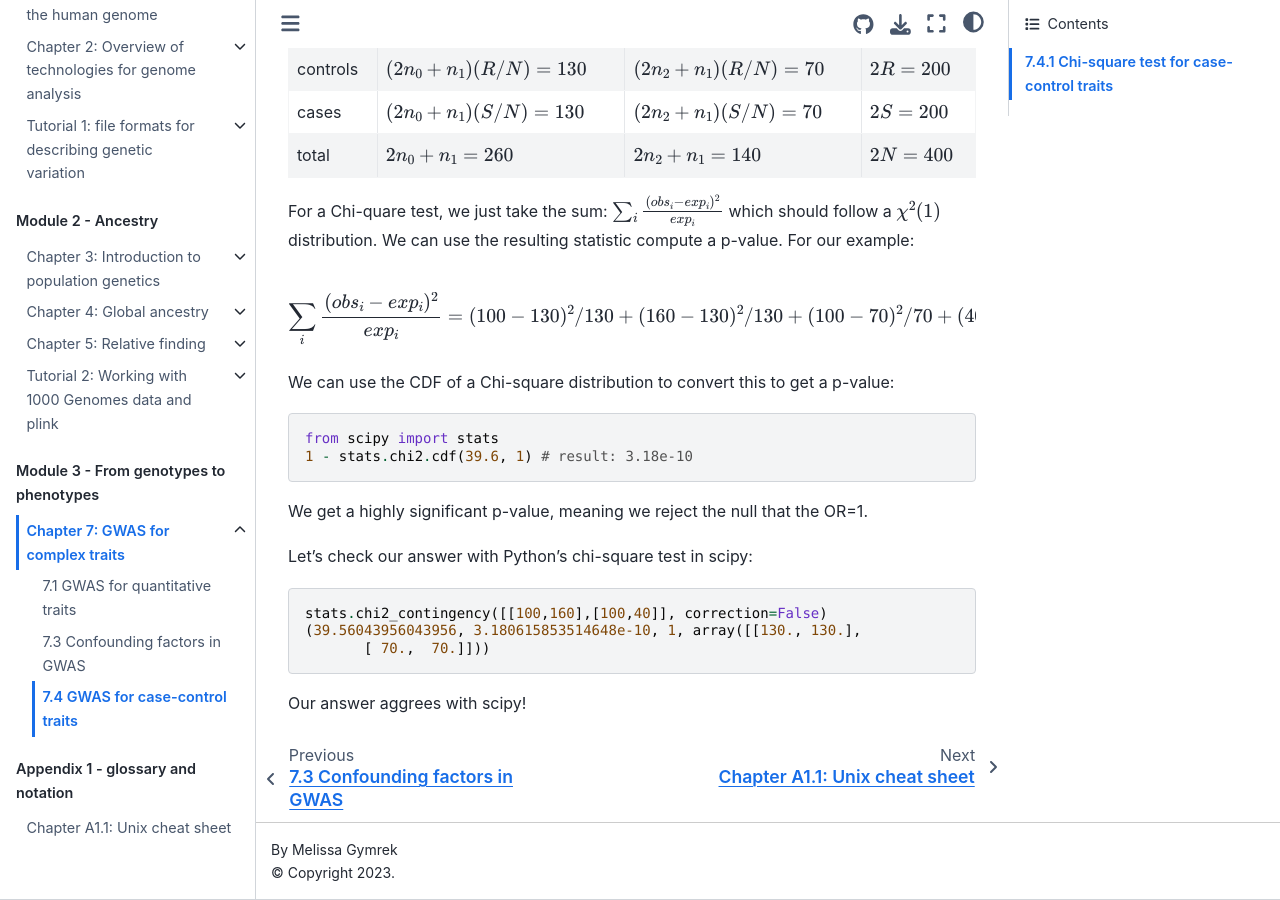
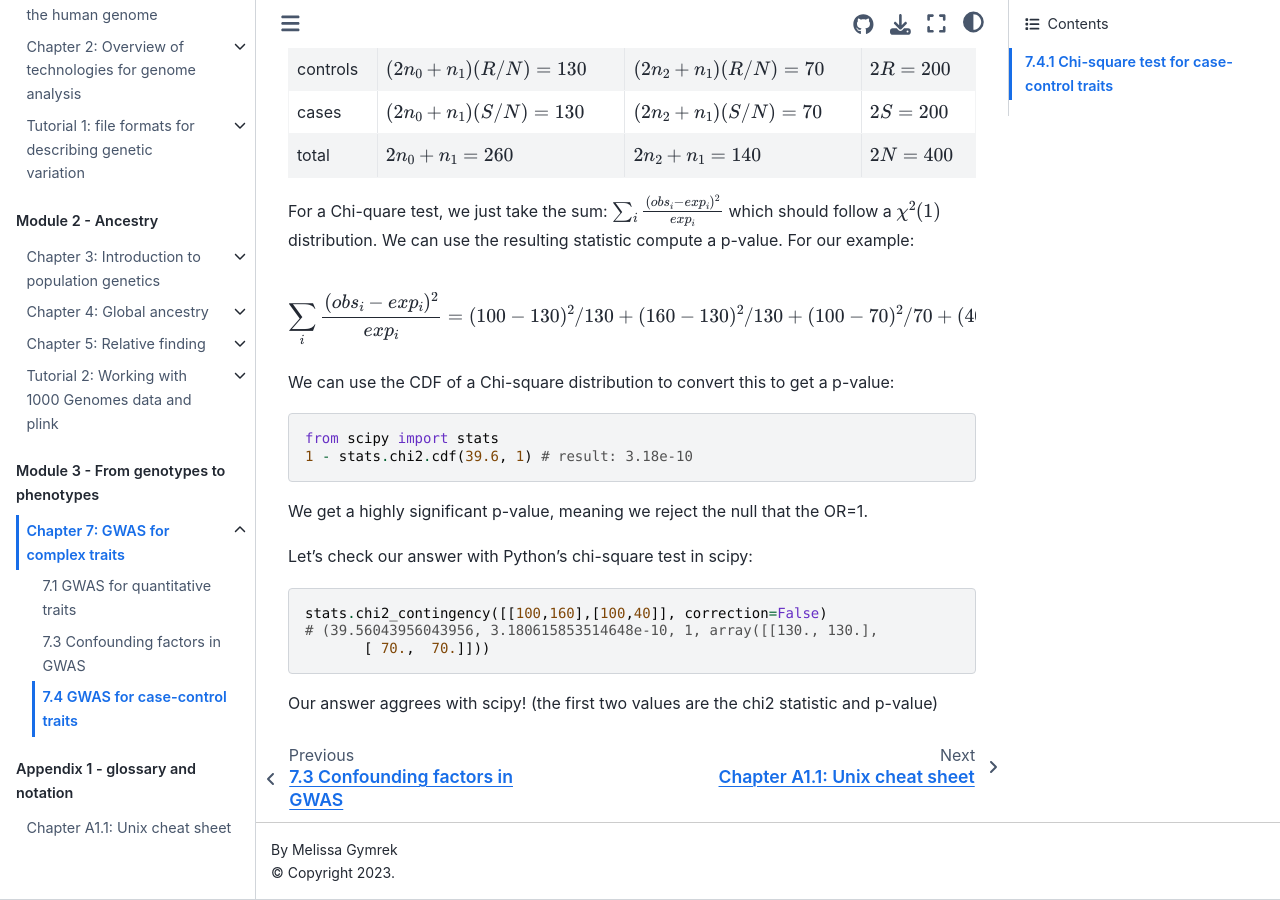
Before and after one commit to gymrek-lab/personal-genomics-textbook, a Jupyter Book: the page built from complextraits/gwas/case_control_traits.md, in a window 1280 px wide and 900 px high, scrolled down 1433 px. Built offline with Jupyter Book 1.0.4 settings and Sphinx 7.4.7 and the Sphinx Book theme 1.1.4, drawn with Linux system fonts in a browser that asks for light colours; pages that are not in the unit, such as notebooks, are missing from menus.

````diff
--- a/complextraits/gwas/case_control_traits.md
+++ b/complextraits/gwas/case_control_traits.md
@@ -8,7 +8,7 @@
 
 |          | TT       | TG       | GG       | total   |
 |----------|----------|----------|----------|---------|
-| controls | $r_0=25$ | $r_1=50$ | $r_2=25  | $R=100$ |
+| controls | $r_0=25$ | $r_1=50$ | $r_2=25$ | $R=100$ |
 | cases    | $s_0=64$ | $s_1=32$ | $s_2=4$  | $S=100$ |
 | total    | $n_0=89$ | $n_1=82$ | $n_2=29$ | $N=200$ |
 
@@ -62,8 +62,8 @@
 
 ```
 stats.chi2_contingency([[100,160],[100,40]], correction=False)
-(39.56043956043956, 3.180615853514648e-10, 1, array([[130., 130.],
+# (39.56043956043956, 3.180615853514648e-10, 1, array([[130., 130.],
        [ 70.,  70.]]))
 ```
 
-Our answer aggrees with scipy!
+Our answer aggrees with scipy! (the first two values are the chi2 statistic and p-value)
````
